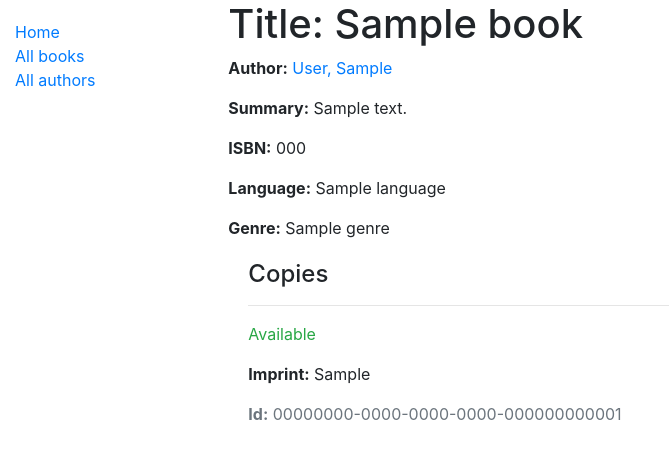
After one commit to omegatrix/django-local-library-tutorial, a Django app: page /catalog/book/1 in a window 1280 px wide. The commit adds this page. Shown: the top 459 px of the page, without its empty margins (0-669 px from the left). Run offline with Django 4.2, Linux system fonts and the light colour scheme; tables that the repository leaves empty hold one stand-in row (values such as "Sample post").

Commit message:
Add book_detail & book_list templates

```diff
--- a/catalog/models.py
+++ b/catalog/models.py
@@ -117,40 +117,19 @@ class Book(models.Model):
 
 
 class Author(models.Model):
-    """Model representing an author."""
+    first_name = models.CharField(max_length=100)
+    last_name = models.CharField(max_length=100)
+    date_of_birth = models.DateField(null=True, blank=True)
+    date_of_death = models.DateField("Died", null=True, blank=True)
 
-    first_name = models.CharField(
-        max_length=100,
-    )
-    last_name = models.CharField(
-        max_length=100,
-    )
-    date_of_birth = models.DateField(
-        null=True,
-        blank=True,
-    )
-    date_of_death = models.DateField(
-        "Died",
-        null=True,
-        blank=True,
-    )
+    def get_absolute_url(self):
+        return reverse("author-detail", args=[str(self.id)])
+
+    def __str__(self):
+        return f"{self.last_name}, {self.first_name}"
 
     class Meta:
-        ordering = [
-            "last_name",
-            "first_name",
-        ]
-
-    def get_absolute_url(self):
-        """Returns the url to access a particular author instance."""
-        return reverse(
-            "author-detail",
-            args=[str(self.id)],
-        )
-
-    def __str__(self):
-        """String for representing the Model object."""
-        return f"{self.last_name}, {self.first_name}"
+        ordering = ["last_name"]
 
 
 class Language(models.Model):
--- a/catalog/templates/base_generic.html
+++ b/catalog/templates/base_generic.html
@@ -2,7 +2,7 @@
 <html lang="en">
   <head>
     {% block title %}
-      <title>{{ page_title }}</title>
+    <title>{{ page_title }}</title>
     {% endblock %}
     <meta charset="utf-8" />
     <meta name="viewport" content="width=device-width, initial-scale=1" />
@@ -23,12 +23,31 @@
           {% block sidebar %}
             <ul class="sidebar-nav">
               <li><a href="{% url 'index' %}">Home</a></li>
-              <li><a href="">All books</a></li>
+              <li><a href="{% url 'books' %}">All books</a></li>
               <li><a href="">All authors</a></li>
             </ul>
           {% endblock %}
         </div>
         <div class="col-sm-10">{% block content %}{% endblock %}</div>
+        {% block pagination %}
+          {% if is_paginated %}
+            <div class="pagination">
+              <span class="page-links">
+                {% if page_obj.has_previous %}
+                  <a href="{{ request.path }}?page={{ page_obj.previous_page_number }}">previous</a>
+                {% endif %}
+
+                <span class="page-current">
+                  Page {{ page_obj.number }} of {{ page_obj.paginator.num_pages }}.
+                </span>
+
+                {% if page_obj.has_next %}
+                  <a href="{{ request.path }}?page={{ page_obj.next_page_number }}">next</a>
+                {% endif %}
+              </span>
+            </div>
+          {% endif %}
+        {% endblock %}
       </div>
     </div>
   </body>
--- /dev/null
+++ b/catalog/templates/catalog/book_detail.html
@@ -0,0 +1,27 @@
+{% extends "base_generic.html" %}
+
+{% block content %}
+  <h1>Title: {{ book.title }}</h1>
+
+  <p><strong>Author:</strong> <a href="">{{ book.author }}</a></p> <!-- author detail link not yet defined -->
+  <p><strong>Summary:</strong> {{ book.summary }}</p>
+  <p><strong>ISBN:</strong> {{ book.isbn }}</p>
+  <p><strong>Language:</strong> {{ book.language }}</p>
+  <p><strong>Genre:</strong> {{ book.genre.all|join:", " }}</p>
+
+  <div style="margin-left:20px;margin-top:20px">
+    <h4>Copies</h4>
+
+    {% for copy in book.bookinstance_set.all %}
+      <hr>
+      <p class="{% if copy.status == 'a' %}text-success{% elif copy.status == 'm' %}text-danger{% else %}text-warning{% endif %}">
+        {{ copy.get_status_display }}
+      </p>
+      {% if copy.status != 'a' %}
+        <p><strong>Due to be returned:</strong> {{ copy.due_back }}</p>
+      {% endif %}
+      <p><strong>Imprint:</strong> {{ copy.imprint }}</p>
+      <p class="text-muted"><strong>Id:</strong> {{ copy.id }}</p>
+    {% endfor %}
+  </div>
+{% endblock %}
--- a/catalog/templates/index.html
+++ b/catalog/templates/index.html
@@ -3,6 +3,7 @@
 {% block content %}
   <h1>Local Library Home</h1>
   <p>Welcome to LocalLibrary, a website developed by <em>Mozilla Developer Network</em>!</p>
+
   <h2>Dynamic content</h2>
   <p>The library has the following record counts:</p>
   <ul>
@@ -12,4 +13,5 @@
     <li><strong>Authors:</strong> {{ num_authors }}</li>
     <li><strong>Genres:</strong> {{ num_genres }}</li>
   </ul>
+  <p>You have visited this page {{ num_visits }} time{{ num_visits|pluralize }}.</p>
 {% endblock %}
--- a/catalog/urls.py
+++ b/catalog/urls.py
@@ -3,9 +3,7 @@ from django.urls import path
 from . import views
 
 urlpatterns = [
-    path(
-        "",
-        views.index,
-        name="index",
-    ),
+    path("", views.index, name="index"),
+    path("books/", views.BookListView.as_view(), name="books"),
+    path("book/<int:pk>", views.BookDetailView.as_view(), name="book-detail"),
 ]
--- a/catalog/views.py
+++ b/catalog/views.py
@@ -1,4 +1,5 @@
 from django.shortcuts import render
+from django.views import generic
 
 from .models import Author, Book, BookInstance, Genre
 
@@ -18,6 +19,9 @@ def index(request):
     # The 'all()' is implied by default.
     num_authors = Author.objects.count()
     num_genres = Genre.objects.count()
+    num_visits = request.session.get("num_visits", 0)
+
+    request.session["num_visits"] = num_visits + 1
 
     context = {
         "page_title": "Local library",
@@ -26,6 +30,7 @@ def index(request):
         "num_instances_available": num_instances_available,
         "num_authors": num_authors,
         "num_genres": num_genres,
+        "num_visits": num_visits,
     }
 
     # Render the HTML template index.html with the data in the context variable
@@ -34,3 +39,19 @@ def index(request):
         "index.html",
         context=context,
     )
+
+
+class BookListView(generic.ListView):
+    model = Book
+    paginate_by = 10
+
+    def get_context_data(self, **kwargs):
+        # Call the base implementation first to get the context
+        context = super(BookListView, self).get_context_data(**kwargs)
+        # Create any data and add it to the context
+        context["some_data"] = "This is just some data"
+        return context
+
+
+class BookDetailView(generic.DetailView):
+    model = Book
```
Also changed, not shown: catalog/templates/catalog/book_list.html (added, +16 -0 lines), catalog/migrations/0006_alter_author_options.py (added).
